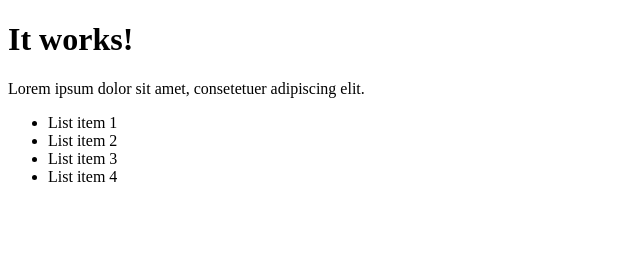
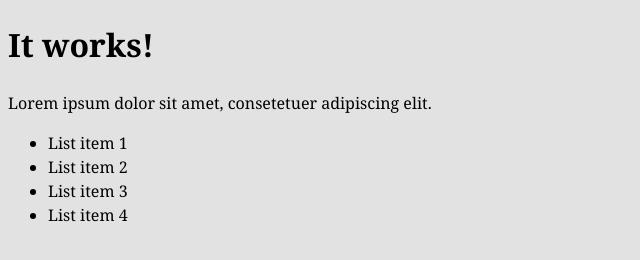
Before and after one commit to eprochnau/intro-to-github, a plain HTML site: page index.html in a window 1280 px wide. Shown: the whole page, without its empty margins (0-640 px from the left). Drawn offline with Linux system fonts and the light colour scheme.

```diff
--- a/index.html
+++ b/index.html
@@ -3,6 +3,7 @@
 <head>
 <meta charset="UTF-8">
 <title>Intro to GitHub</title>
+<link href="css/general.css" rel="stylesheet">
 </head>
 
 <body>
```
